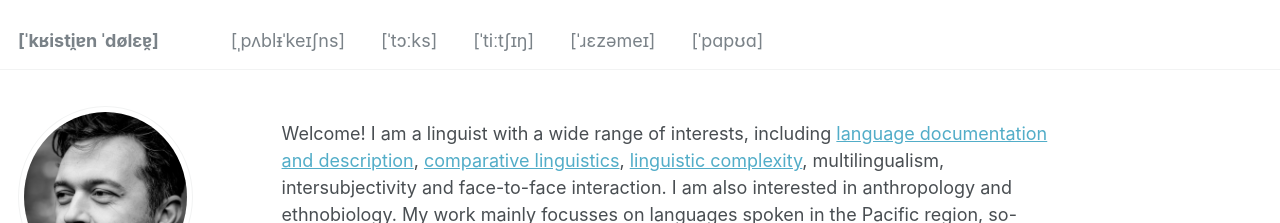
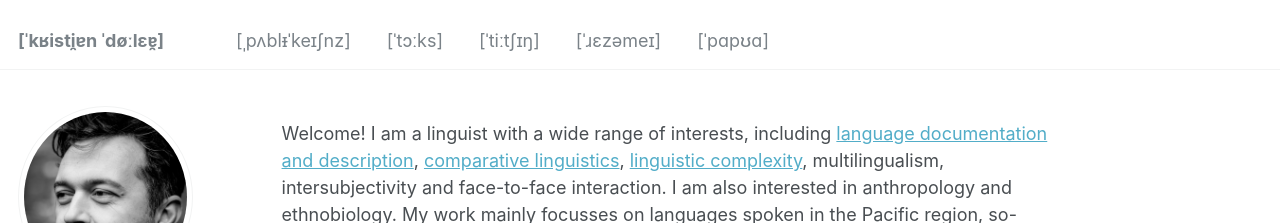
Before and after one commit to chrdoe/chrdoe.github.io, a Jekyll site: the page built from _pages/about.md, in a window 1280 px wide. Shown: the top 223 px of the page. Built offline with Jekyll 4.4.1, drawn with Linux system fonts in a browser that asks for light colours; some web fonts are replaced.

Commit message:
adjusted IPA

```diff
--- a/_config.yml
+++ b/_config.yml
@@ -8,7 +8,7 @@
 
 # Basic Site Settings
 locale                   : "en-US"
-title                    : "[ˈkʁisti̯ɐn ˈdølɛɐ̯]"
+title                    : "[ˈkʁisti̯ɐn ˈdøːlɛɐ̯]"
 title_separator          : "-"
 name                     : &name "Your Name"
 description              : "Christian Döhler; Christian Doehler; linguistics, research, language description"
--- a/_data/navigation.yml
+++ b/_data/navigation.yml
@@ -5,7 +5,7 @@
 # prevent it from being included in the site.
 
 main:
-  - title: "[ˌpʌblᵻˈkeɪʃns]"
+  - title: "[ˌpʌblᵻˈkeɪʃnz]"
     url: /publications/
 
   - title: "[ˈtɔːks]"
```
